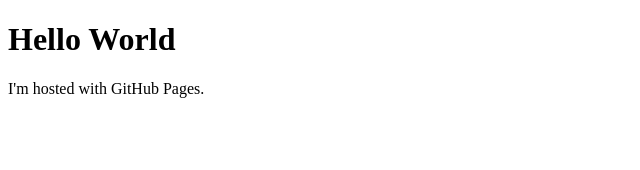
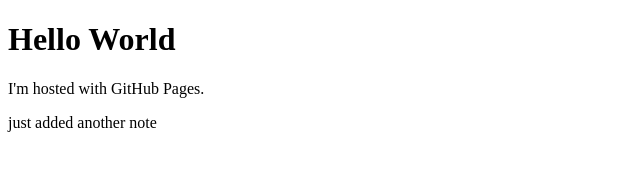
Before and after one commit to lstaehle/lstaehle, a plain HTML site: page index.html in a window 1280 px wide. Shown: the whole page, without its empty margins (0-640 px from the left). Drawn offline with Linux system fonts and the light colour scheme.

Commit message:
Update index.html

```diff
--- a/index.html
+++ b/index.html
@@ -3,5 +3,6 @@
 <body>
 <h1>Hello World</h1>
 <p>I'm hosted with GitHub Pages.</p>
+<p>just added another note</p>
 </body>
 </html>
```
